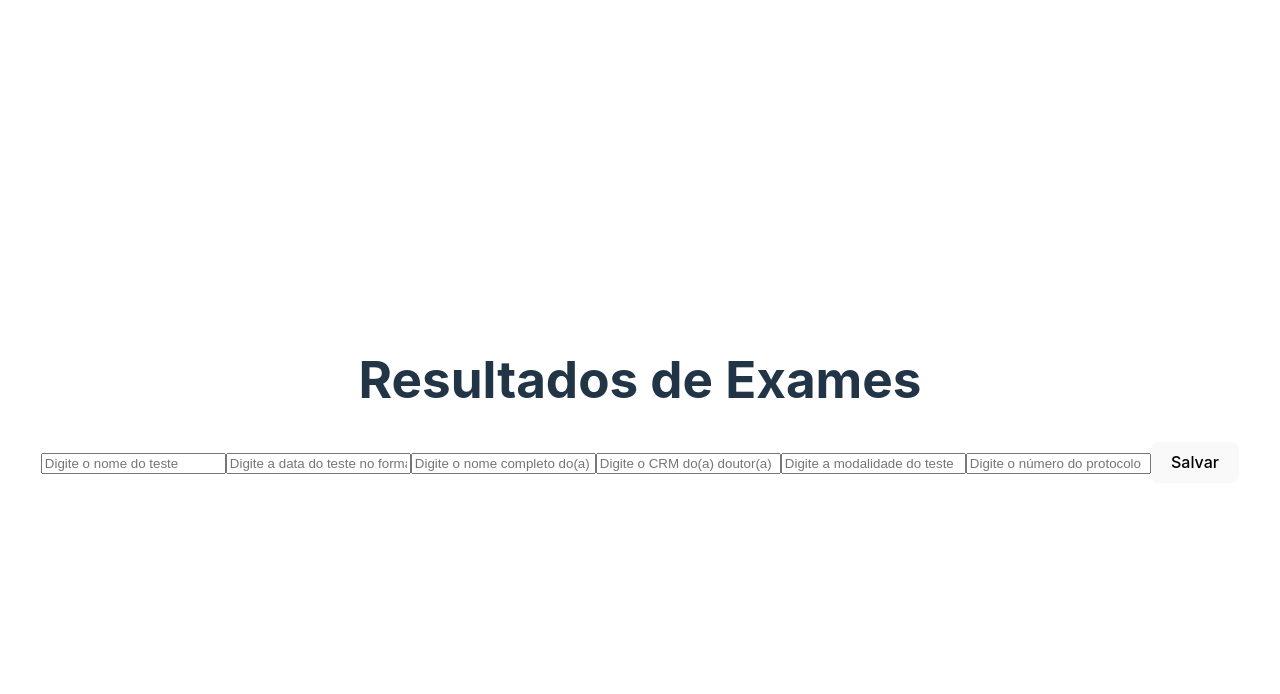
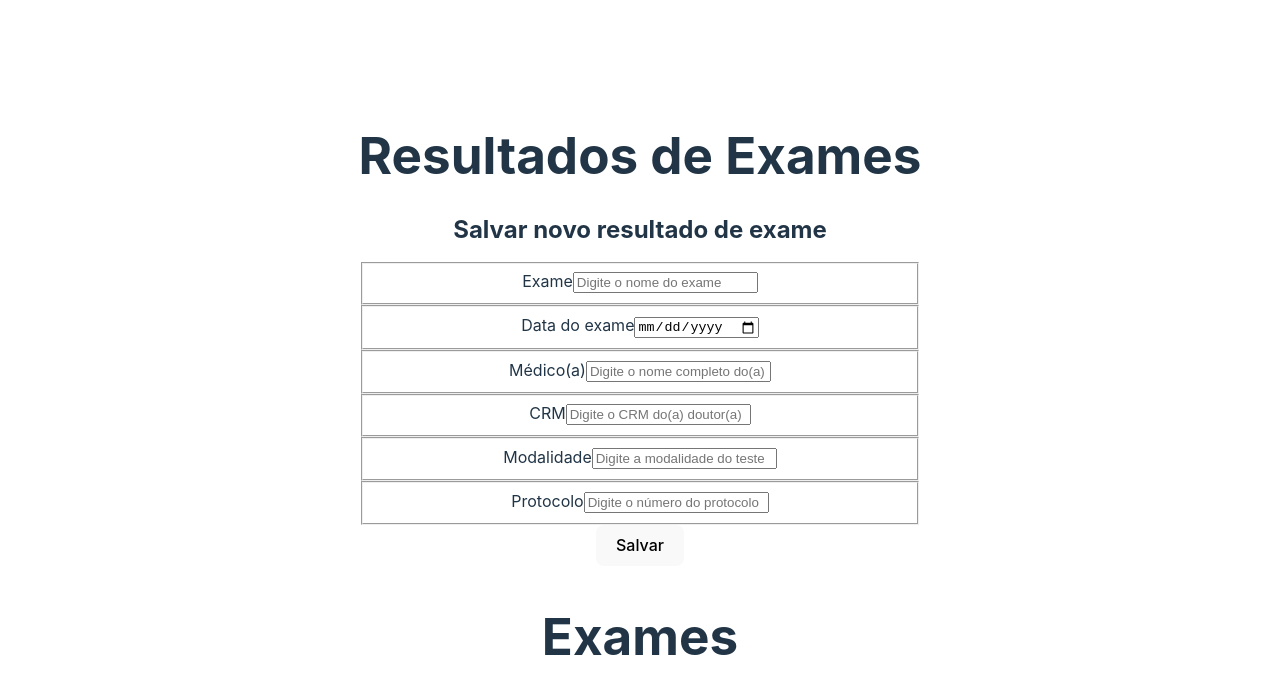
Before and after one commit to PatriciaKAssano/digitalHouse_certifiedTechDeveloper, a React (Vite) app in the folder frontEnd_III/checkpoint_001/: page / in a window 1280 px wide. Shown: the top 694 px of the page. Built offline with nearby package versions, Linux system fonts and the light colour scheme.

Commit message:
validations

```diff
--- a/frontEnd_III/checkpoint_001/src/App.jsx
+++ b/frontEnd_III/checkpoint_001/src/App.jsx
@@ -11,6 +11,7 @@ function App() {
   const [medicalLicenseNumber, setMedicalLicenseNumber] = useState("")
   const [testModality, setTestModality] = useState("")
   const [accessionNumber, setAccessionNumber] = useState("")
+  const [formError, setFormError] = useState(false)
 
   const [tests, setTests] = useState([]);
 
@@ -37,6 +38,7 @@ function App() {
         testModality={testModality}
         accessionNumber={accessionNumber}
         tests={tests}
+        formError={formError}
         setTestName={setTestName}
         setTestDate={setTestDate}
         setDoctorName={setDoctorName}
@@ -44,17 +46,32 @@ function App() {
         setTestModality={setTestModality}
         setAccessionNumber={setAccessionNumber}
         setTests={setTests}
+        setFormError={setFormError}
+
       />
 
       {/* <div>{JSON.stringify(tests)}</div> */}
 
-      {
+      {/* {
         tests.map((test) => {
           return (
             <Card test={test} />
           )
         })
-      }
+      } */}
+
+<section>
+            <h1>Exames</h1>
+            <div className="test-cards">
+                {
+                    tests.map((test, index) => {
+                        return (
+                            <Card key={index} test={test} />
+                        )
+                    })
+                }
+            </div>
+        </section>
     </div>
   )
 
--- a/frontEnd_III/checkpoint_001/src/Form.jsx
+++ b/frontEnd_III/checkpoint_001/src/Form.jsx
@@ -1,9 +1,8 @@
 function Form(props) {
 
-    function saveTest() {
-        if (props.testName == "" || props.testDate == "" || props.doctorName == "" || props.medicalLicenseNumber == "" || props.testModality == "" || props.accessionNumber == "") {
-            alert("Por favor, preencha todos os campos para salvar o resultado do exame");
-        } else {
+    function saveTest(event) {
+        event.preventDefault()
+
         props.setTests([...props.tests, {
             testName: props.testName,
             testDate: props.testDate,
@@ -11,54 +10,116 @@ function Form(props) {
             medicalLicenseNumber: props.medicalLicenseNumber,
             testModality: props.testModality,
             accessionNumber: props.accessionNumber,
+        }])
+
+
+        // if (props.testName == "" || props.testDate == "" || props.doctorName == "" || props.medicalLicenseNumber == "" || props.testModality == "" || props.accessionNumber == "") {
+        //     props.setFormError(true)
+        //     return
+        //     //alert("Por favor, preencha todos os campos para salvar o resultado do exame");
+        // }
+        if (props.testName.length < 3) {
+            props.setFormError(true)
+            return
         }
 
-            ])
-        }
+
+        props.setFormError(false)
+
+        props.setTests([...tests, test])
+
+        props.setTestName("")
+        props.setTestDate("")
+        props.setDoctorName("")
+        props.setMedicalLicenseNumber("")
+        props.setTestModality("")
+        props.setAccessionNumber("")
+
     }
 
+
     return (
-        <form>
+        <div className="App">
+            <h2>Salvar novo resultado de exame</h2>
+            <form className={props.formError ? "form-error" : ""} onSubmit={event => saveTest(event)}>
+                <fieldset>
+                    <label htmlFor="testName">Exame</label>
                     <input
+                        type="text"
                         value={props.testName}
                         onChange={(event) => props.setTestName(event.target.value)}
-                placeholder="Digite o nome do teste"
+                        placeholder="Digite o nome do exame"
+                        required="required"
                     />
+                </fieldset>
 
+                <fieldset>
+                    <label htmlFor="testDate">Data do exame</label>
                     <input
+                        type="date"
                         value={props.testDate}
                         onChange={(event) => props.setTestDate(event.target.value)}
                         placeholder="Digite a data do teste no formato dd/mm/aaaa"
+                        required="required"
                     />
+                </fieldset>
 
+                <fieldset>
+                    <label htmlFor="DoctorName">Médico(a)</label>
                     <input
+                        type="text"
                         value={props.doctorName}
                         onChange={(event) => props.setDoctorName(event.target.value)}
                         placeholder="Digite o nome completo do(a) doutor(a)"
+                        required="required"
                     />
+                </fieldset>
 
+                <fieldset>
+                    <label htmlFor="medicalLicenseNumber">CRM</label>
                     <input
+                        text="number"
                         value={props.medicalLicenseNumber}
                         onChange={(event) => props.setMedicalLicenseNumber(event.target.value)}
                         placeholder="Digite o CRM do(a) doutor(a)"
+                        required="required"
                     />
+                </fieldset>
 
+                <fieldset>
+                    <label htmlFor="testModality">Modalidade</label>
                     <input
+                        type="text"
                         value={props.testModality}
                         onChange={(event) => props.setTestModality(event.target.value)}
                         placeholder="Digite a modalidade do teste"
+                        required="required"
                     />
+                </fieldset>
 
+                <fieldset>
+                    <label htmlFor="accessionNumber">Protocolo</label>
                 <input
                     value={props.accessionNumber}
                     onChange={(event) => props.setAccessionNumber(event.target.value)}
                     placeholder="Digite o número do protocolo"
+                    required="required"
                 />
+                </fieldset>
 
-            <button type="button" onClick={saveTest}>Salvar</button>
+                <button type="submit">Salvar</button>
 
             </form>
+
+            {
+                props.formError ? (
+                    <small><strong>Por favor, verifique os dados inseridos no formulário</strong></small>
+                ) : null
+            }
+
+        </div>
     )
 }
 
+
 export default Form;
```
Lines whose indentation alone changed are shown as unchanged.
